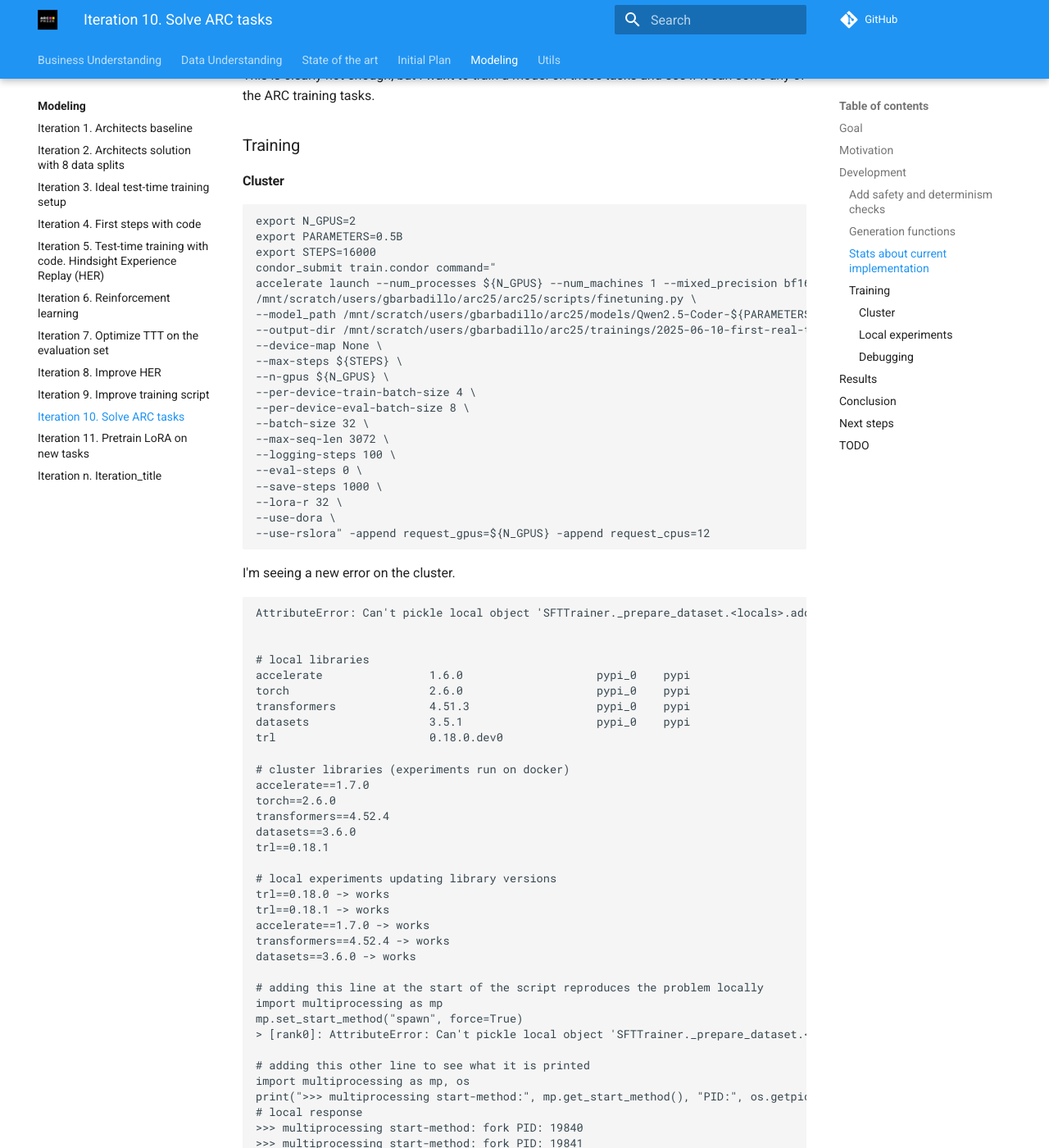
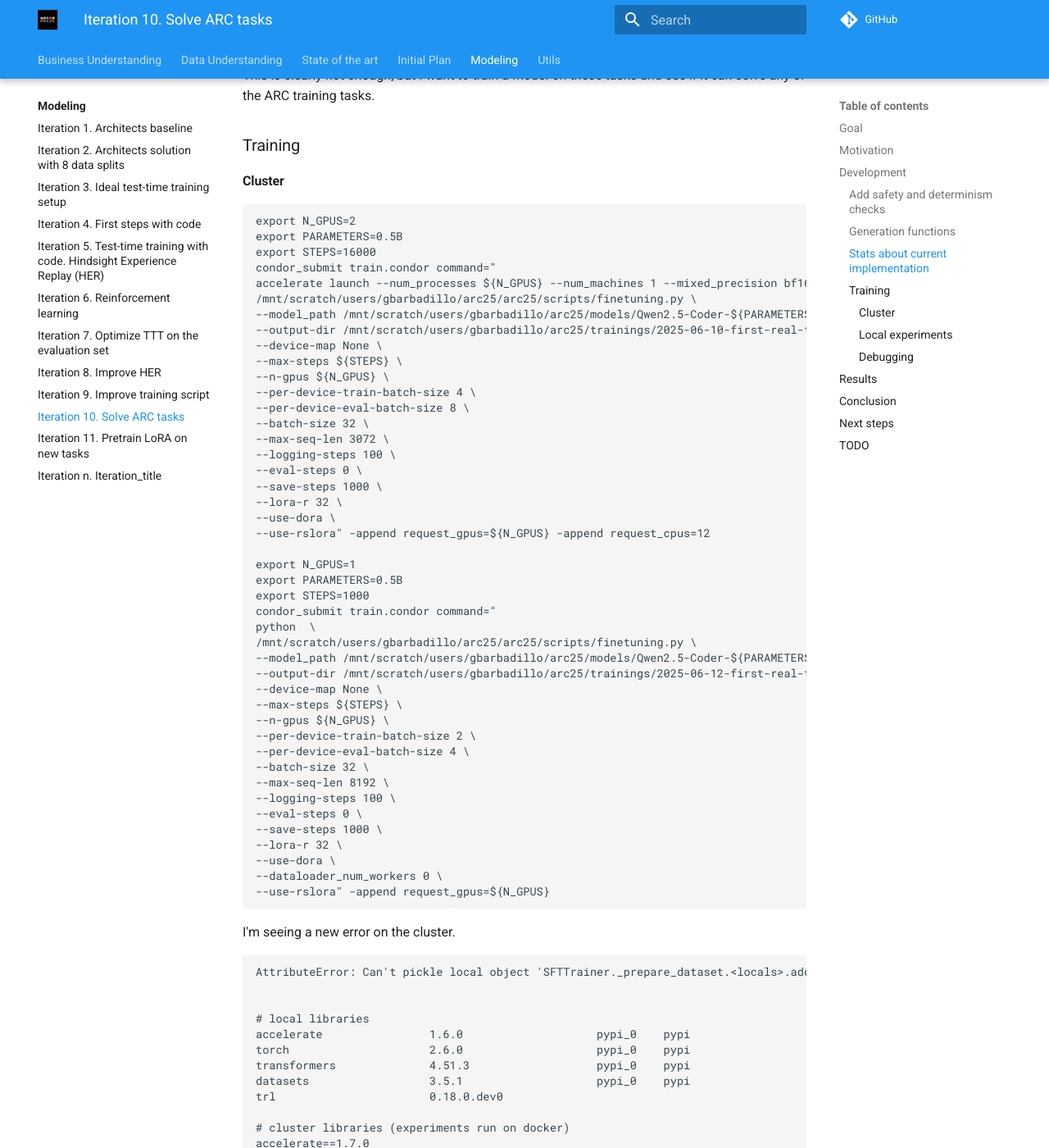
Before and after one commit to ironbar/arc25, an MkDocs documentation site: the page built from docs/modeling/Iteration_10_solve_arc_tasks.md, in a window 1280 px wide and 1400 px high, scrolled down 1637 px. Shown: the whole window at 82% size. Built offline with MkDocs 1.6.1 and Material for MkDocs 9.7.7, drawn with Linux system fonts in a browser that asks for light colours; comment, search, counter and statistics services are not loaded; some of the changed text lies outside the part shown.

Commit message:
updated requirements again

````diff
--- a/docs/modeling/Iteration_10_solve_arc_tasks.md
+++ b/docs/modeling/Iteration_10_solve_arc_tasks.md
@@ -97,6 +97,29 @@ accelerate launch --num_processes ${N_GPUS} --num_machines 1 --mixed_precision b
 --lora-r 32 \
 --use-dora \
 --use-rslora" -append request_gpus=${N_GPUS} -append request_cpus=12
+
+export N_GPUS=1
+export PARAMETERS=0.5B
+export STEPS=1000
+condor_submit train.condor command="
+python  \
+/mnt/scratch/users/gbarbadillo/arc25/arc25/scripts/finetuning.py \
+--model_path /mnt/scratch/users/gbarbadillo/arc25/models/Qwen2.5-Coder-${PARAMETERS}-Instruct/ \
+--output-dir /mnt/scratch/users/gbarbadillo/arc25/trainings/2025-06-12-first-real-trainings/A6000-GPUS${N_GPUS}-Qwen2.5-Coder-${PARAMETERS}-${STEPS}steps \
+--device-map None \
+--max-steps ${STEPS} \
+--n-gpus ${N_GPUS} \
+--per-device-train-batch-size 2 \
+--per-device-eval-batch-size 4 \
+--batch-size 32 \
+--max-seq-len 8192 \
+--logging-steps 100 \
+--eval-steps 0 \
+--save-steps 1000 \
+--lora-r 32 \
+--use-dora \
+--dataloader_num_workers 0 \
+--use-rslora" -append request_gpus=${N_GPUS}
 ```
 
 I'm seeing a new error on the cluster.
@@ -288,6 +311,11 @@ scripts/finetuning.py \
 # it is unrelated from: os.environ['TOKENIZERS_PARALLELISM'] = 'true'
 ```
 
+- https://github.com/pytorch/pytorch/blob/v2.7.0/torch/utils/data/dataloader.py#L173
+- https://docs.pytorch.org/docs/stable/data.html#torch.utils.data.DataLoader
+- https://docs.python.org/3/library/multiprocessing.html#contexts-and-start-methods
+- https://wandb.ai/guillermobarbadillo/2025-05-21-model-size/runs/3g8opphj/files/requirements.txt, on the last successful training in the cluster I used trl=0.17.0
+
 ## Results
 
 ## Conclusion
--- a/requirements.txt
+++ b/requirements.txt
@@ -7,12 +7,12 @@ torch
 torchvision
 torchaudio
 vllm==0.8.5
-accelerate==1.6.0 # try to fix problems with pickle: AttributeError: Can't pickle local object 'SFTTrainer._prepare_dataset.<locals>.add_eos'
+accelerate
 wandb
 transformers
 peft
-trl==0.18.0 # try to fix problems with pickle: AttributeError: Can't pickle local object 'SFTTrainer._prepare_dataset.<locals>.add_eos'
-datasets==3.5.1 # try to fix problems with pickle: AttributeError: Can't pickle local object 'SFTTrainer._prepare_dataset.<locals>.add_eos'
+trl==0.17.0 # try to fix problems with pickle: AttributeError: Can't pickle local object 'SFTTrainer._prepare_dataset.<locals>.add_eos'
+datasets
 bitsandbytes
 GPUtil
 pytest
````
